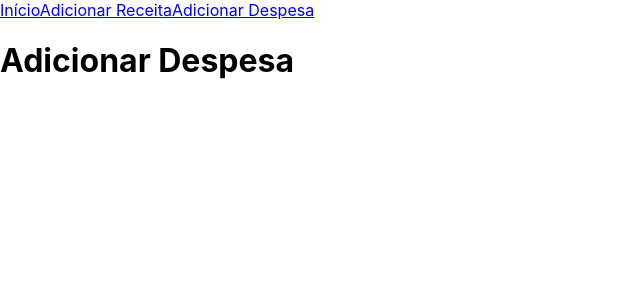
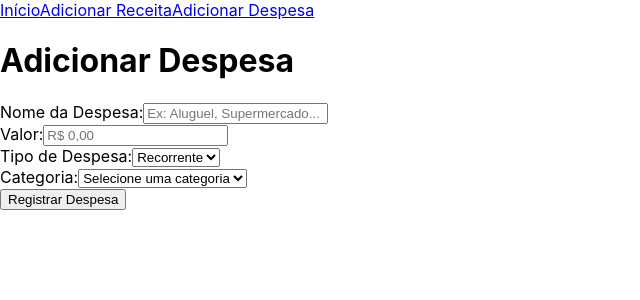
Before and after one commit to theusseveen22/Gestor-Financeiro-pessoal-, a React (Create React App) app in the folder src/view/: page /add-despesa in a window 1280 px wide. Shown: the top 300 px of the page, without its empty margins (0-640 px from the left). Built offline with nearby package versions, Linux system fonts and the light colour scheme.

Commit message:
Adicionar formulários para as paginas de envio

```diff
--- a/src/view/package.json
+++ b/src/view/package.json
@@ -37,5 +37,10 @@
       "last 1 firefox version",
       "last 1 safari version"
     ]
+  },
+  "devDependencies": {
+    "autoprefixer": "^10.4.21",
+    "postcss": "^8.5.3",
+    "tailwindcss": "^4.1.3"
   }
 }
--- a/src/view/src/pages/AddDespesa.js
+++ b/src/view/src/pages/AddDespesa.js
@@ -2,12 +2,69 @@ import Header from "../components/Header";
 
 const addDespesa = () => {
     return (
-    <div>
-        <Header />
-        <h1>Adicionar Despesa</h1>
-    </div>
+        <div className="despesa-container">
+            <Header />
+            <div className="despesa-form-wrapper">
+                <h1 className="despesa-title">Adicionar Despesa</h1>
+                <form className="despesa-form">
+                    <div className="form-group">
+                        <label htmlFor="nome-despesa">Nome da Despesa:</label>
+                        <input
+                            type="text"
+                            id="nome-despesa"
+                            className="form-input"
+                            placeholder="Ex: Aluguel, Supermercado..."
+                        />
+                    </div>
 
-)
-}
+                    <div className="form-group">
+                        <label htmlFor="valor-despesa">Valor:</label>
+                        <input
+                            type="number"
+                            id="valor-despesa"
+                            className="form-input"
+                            placeholder="R$ 0,00"
+                            step="0.01"
+                            min="0"
+                        />
+                    </div>
+
+                    <div className="form-group">
+                        <label htmlFor="tipo-despesa">Tipo de Despesa:</label>
+                        <select
+                            id="tipo-despesa"
+                            name="tipo"
+                            className="form-select"
+                        >
+                            <option value="recorrente">Recorrente</option>
+                            <option value="comum">Comum</option>
+                        </select>
+                    </div>
+
+                    <div className="form-group">
+                        <label htmlFor="categoria-despesa">Categoria:</label>
+                        <select
+                            id="categoria-despesa"
+                            name="categoria"
+                            className="form-select"
+                        >
+                            <option value="">Selecione uma categoria</option>
+                            <option value="alimentacao">Alimentação</option>
+                            <option value="moradia">Moradia</option>
+                            <option value="transporte">Transporte</option>
+                            <option value="lazer">Lazer</option>
+                            <option value="saude">Saúde</option>
+                            <option value="outros">Outros</option>
+                        </select>
+                    </div>
+
+                    <button type="submit" className="submit-button">
+                        Registrar Despesa
+                    </button>
+                </form>
+            </div>
+        </div>
+    );
+};
 
 export default addDespesa;
--- a/src/view/src/pages/AddReceita.js
+++ b/src/view/src/pages/AddReceita.js
@@ -2,11 +2,48 @@ import Header from "../components/Header";
 
 const addReceita = () => {
     return (
-        <div>
+        <div className="add-receita-container">
             <Header />
-            <h1>Adicionar Receita</h1>
+            <div className="receita-form-container">
+                <h1 className="receita-title">Adicionar Receita</h1>
+                <form className="receita-form">
+                    <div className="form-group">
+                        <label htmlFor="nome-receita">Nome da Receita:</label>
+                        <input
+                            type="text"
+                            id="nome-receita"
+                            className="form-input"
+                            placeholder="Ex: Salário, Freelance..."
+                        />
+                    </div>
+
+                    <div className="form-group">
+                        <label htmlFor="valor-receita">Valor:</label>
+                        <input
+                            type="number"
+                            id="valor-receita"
+                            className="form-input"
+                            placeholder="R$ 0,00"
+                            step="0.01"
+                        />
+                    </div>
+
+                    <div className="form-group">
+                        <label htmlFor="tipo-receita">Tipo de Receita:</label>
+                        <select
+                            id="tipo-receita"
+                            name="tipo"
+                            className="form-select"
+                        >
+                            <option value="recorrente">Recorrente</option>
+                            <option value="comum">Comum</option>
+                        </select>
+                    </div>
+
+                    <button className="submit-button">Gravar Receita</button>
+                </form>
+            </div>
         </div>
-
     )
 }
 
```
Also changed, not shown: src/view/src/pages/styles.css (added), 1 other file (tests, documents, lock files or other folders).
